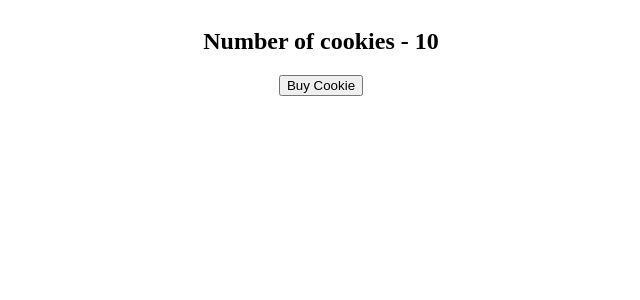
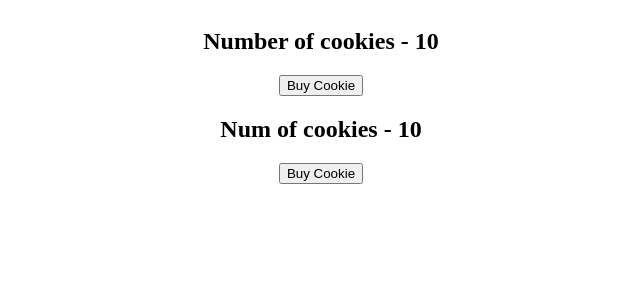
Before and after one commit to AbeLegend/ReactJs-Redux-Template, a React (Create React App) app: page / in a window 1280 px wide. Shown: the top 300 px of the page, without its empty margins (319-959 px from the left). Built offline with nearby package versions, Linux system fonts and the light colour scheme.

Commit message:
Redux using hooks (useSelector, useDispatch)

```diff
--- a/src/App.js
+++ b/src/App.js
@@ -2,6 +2,7 @@ import React from 'react';
 import { Provider } from 'react-redux';
 import store from './redux/store';
 import CookieContainer from "./components/CookieContainer";
+import HooksCookieContainer from './components/HooksCookieContainer';
 
 function App() {
   return (
@@ -9,6 +10,9 @@ function App() {
       <div style={{ display: 'flex', justifyContent: 'center', textAlign: 'center' }}>
         <CookieContainer />
       </div>
+      <div style={{ display: 'flex', justifyContent: 'center', textAlign: 'center' }}>
+        <HooksCookieContainer />
+      </div>
     </Provider>
   );
 }
--- /dev/null
+++ b/src/components/HooksCookieContainer.jsx
@@ -0,0 +1,16 @@
+import React from "react";
+import { useSelector, useDispatch } from "react-redux";
+import { buyCookie } from "../redux";
+
+const HooksCookieContainer = () => {
+  const numOfCookies = useSelector((state) => state.numOfCookies);
+  const dispatch = useDispatch();
+  return (
+    <div>
+      <h2>Num of cookies - {numOfCookies}</h2>
+      <button onClick={() => dispatch(buyCookie())}>Buy Cookie</button>
+    </div>
+  );
+};
+
+export default HooksCookieContainer;
```
